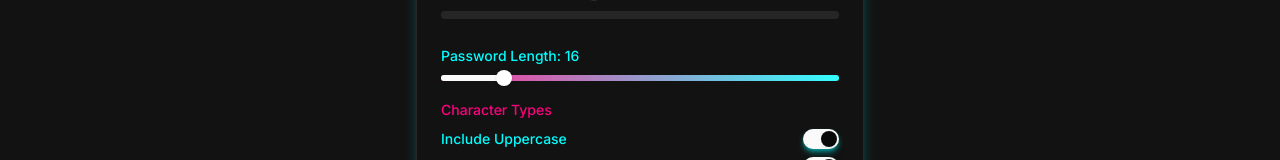
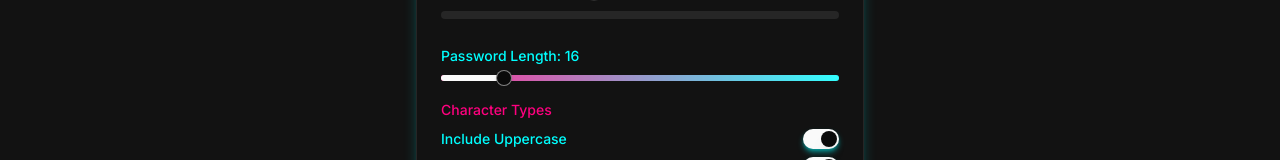
Before and after one commit to Aniket200-ind/passprotector, a Next.js app: page /generate/password in a window 1280 px wide. Shown: the part 538-698 px from the top of the page. Built offline with nearby package versions, Linux system fonts and the light colour scheme; no server answers.

Commit message:
fix: remove redundant background color from SliderThumb component

```diff
--- a/src/components/ui/slider.tsx
+++ b/src/components/ui/slider.tsx
@@ -20,7 +20,7 @@ const Slider = React.forwardRef<
     <SliderPrimitive.Track className="relative h-1.5 w-full grow overflow-hidden rounded-full bg-primary/20">
       <SliderPrimitive.Range className="absolute h-full bg-primary" />
     </SliderPrimitive.Track>
-    <SliderPrimitive.Thumb className="block h-4 w-4 rounded-full border border-primary/50 bg-background shadow transition-colors focus-visible:outline-none focus-visible:ring-1 focus-visible:ring-ring disabled:pointer-events-none disabled:opacity-50 transform ease-in-out cursor-pointer bg-white" />
+    <SliderPrimitive.Thumb className="block h-4 w-4 rounded-full border border-primary/50 bg-background shadow transition-colors focus-visible:outline-none focus-visible:ring-1 focus-visible:ring-ring disabled:pointer-events-none disabled:opacity-50 transform ease-in-out cursor-pointer" />
   </SliderPrimitive.Root>
 ))
 Slider.displayName = SliderPrimitive.Root.displayName
```
